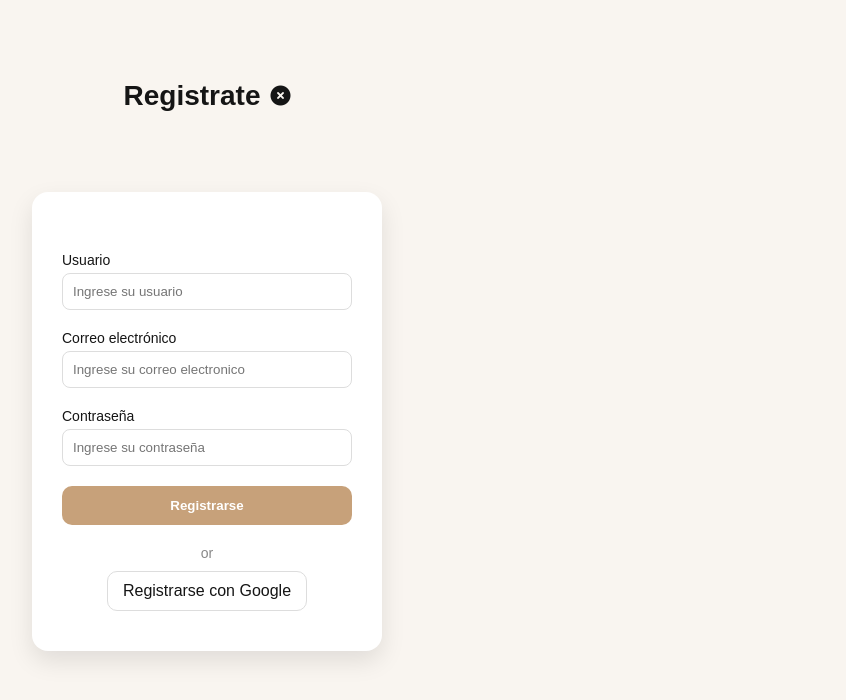
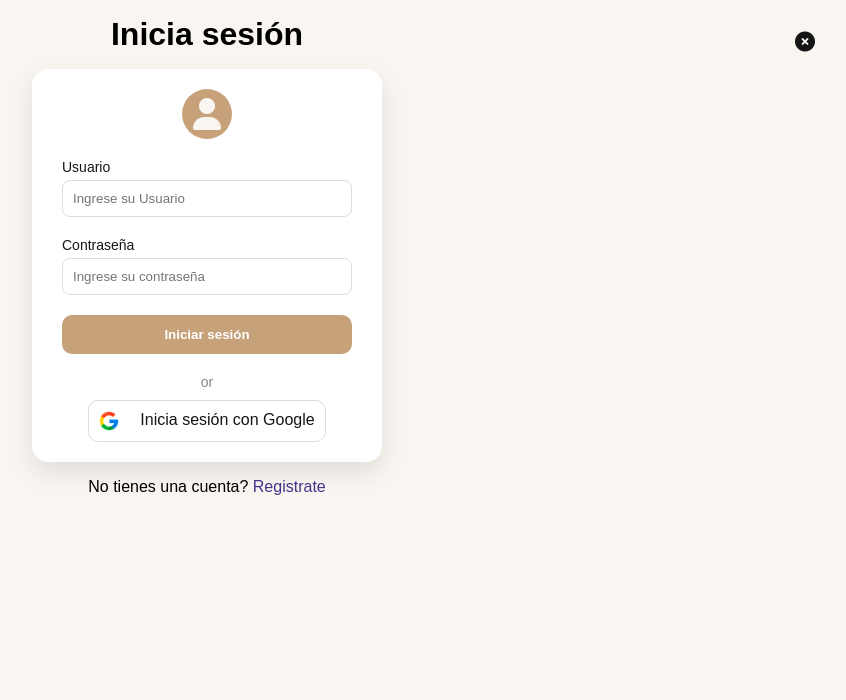
Before and after one commit to LuckMandarina/Cafeteria, a plain HTML site: page Sign-In.html in a window 1280 px wide. Shown: the whole page, without its empty margins (433-1279 px from the left). Drawn offline with Linux system fonts and the light colour scheme.

Commit message:
Inicio de sesion y registro

```diff
--- a/Sign-In.html
+++ b/Sign-In.html
@@ -12,20 +12,20 @@
 </head>
 
 <body class="Sign-in-body">
+    <div class="go-back">
+        <a href="/index.html">
+            <i class="fa-solid fa-circle-xmark"></i>
+        </a>
+    </div>
     <header class="backbuttom">
-        <div class="go-back">
-            <a href="/index.html">
-
-                <h1>Registrate</h1>
-                <i class="fa-solid fa-circle-xmark"></i>
-            </a>
-        </div>
+        <h1>Inicia sesión</h1>
     </header>
 
     <div class="conteiner-sign-in">
 
         <div class="sign-in-header">
             <!-- Icono -->
+            <i class="fa-solid fa-user"></i>
         </div>
 
         <div class="sign-in-form-section">
@@ -34,12 +34,7 @@
 
                 <div class="form-group">
                     <label for="username">Usuario</label>
-                    <input type="text" id="username" name="username" placeholder="Ingrese su usuario" required>
-                </div>
-
-                <div class="form-group">
-                    <label for="email" data-lang="es">Correo electrónico</label>
-                    <input type="email" id="email" name="email" placeholder="Ingrese su correo electronico" required>
+                    <input type="text" id="username" name="username" placeholder="Ingrese su Usuario" required>
                 </div>
 
                 <div class="form-group">
@@ -50,7 +45,7 @@
 
 
 
-                <button type="submit" class="btn-enviar" id="btn-enviar">Registrarse</button>
+                <button type="submit" class="btn-enviar" id="btn-enviar">Iniciar sesión</button>
 
             </form>
 
@@ -58,54 +53,38 @@
 
         <div class="sign-in-with">
             <span class="sign-in-divider">or</span>
-            <a href="#" class="google">Registrarse con Google</a>
+            <a href="#" class="google"><img src="/img/googleiconregisterlogin.png" alt="Google">
+                <p>Inicia sesión con Google</p>
+            </a>
         </div>
     </div>
 
     <div class="Sign-In">
-        <a href="#" class="Sign-in-option"></a>
+        <p class="Redireccion">No tienes una cuenta? <a href="/Register.html" class="Sign-in-option">Registrate</a></p>
     </div>
 
     <script>
-        function validateLoginForm(email, password) {
-            if (!email || !password) return "Campo obligatorio";
+        // SOLO esto va aquí — es código del navegador
+        document.getElementById('contact-form').addEventListener('submit', async (e) => {
+            e.preventDefault()
+            const username = document.getElementById('username').value.trim()
+            const password = document.getElementById('password').value
 
-            const emailRegex = /^[^\s@]+@[^\s@]+\.[^\s@]+$/;
-            if (!emailRegex.test(email)) return "Email inválido";
+            const response = await fetch('/login', {
+                method: 'POST',
+                headers: { 'Content-Type': 'application/json' },
+                body: JSON.stringify({ username, password })
+            })
 
-            if (password.length < 8) return "Mínimo 8 caracteres";
+            const data = await response.json()
 
-            return null;
-        }
-
-        document.getElementById("contact-form").addEventListener("submit", async function (e) {
-            e.preventDefault();
-
-            const email = document.getElementById("email").value.trim();
-            const password = document.getElementById("password").value;
-            const username = document.getElementById("username").value;
-
-            const error = validateLoginForm(email, password);
-
-            if (error) {
-                alert(error);
-                return;
+            if (response.ok) {
+                window.location.href = '/dashboard'
+            } else {
+                alert(data.error || 'Credenciales incorrectas')
             }
-
-            // 🔥 AQUÍ envías al backend
-            const res = await fetch("http://localhost:3000/register", {
-                method: "POST",
-                headers: {
-                    "Content-Type": "application/json"
-                },
-                body: JSON.stringify({ username, email, password })
-            });
-
-            const result = await res.json();
-            alert(result.message);
-        });
+        })
     </script>
-
 </body>
 
 </html>
--- a/Sign-in.css
+++ b/Sign-in.css
@@ -22,16 +22,17 @@ body.Sign-in-body {
 
 /* Header */
 .backbuttom {
+    position: relative;
     display: flex;
     justify-content: center;
     align-items: center;
-    padding: 5rem 0;
+    padding: 1rem 0;
 }
 
 .go-back a {
-    display: flex;
-    align-items: center;
-    gap: 10px;
+    position: absolute;
+    top: 2rem;
+    right: 2rem;
     text-decoration: none;
     color: var(--dark-color);
     font-size: 14px;
@@ -39,21 +40,45 @@ body.Sign-in-body {
 
 .go-back i {
     font-size: 20px;
+    transition: all 0.4s ease;
+}
+
+.go-back i:hover {
+    transition: all 0.4s ease;
+    transform: translateY(-3px);
 }
 
 /* Contenedor principal */
 .conteiner-sign-in {
     background: white;
-    padding: 40px 30px;
+    padding: 20px 30px;
     border-radius: 16px;
     width: 350px;
-    box-shadow: 0 10px 25px rgba(0,0,0,0.1);
+    box-shadow: 0 10px 25px rgba(0, 0, 0, 0.1);
 }
 
 /* Header */
 .sign-in-header {
-    text-align: center;
+    display: flex;
+    justify-content: center;
+    align-items: center;
     margin-bottom: 20px;
+
+}
+
+.sign-in-header i {
+    color: var(--background-color);
+    font-size: 2rem;
+    /* El círculo */
+    display: flex;
+    align-items: center;
+    justify-content: center;
+
+    width: 50px;          /* tamaño del círculo */
+    height: 50px;
+    border-radius: 50%;   /* ← esto lo convierte en círculo */
+    background-color: var(--primary-color);  /* color del fondo */
+
 }
 
 /* Formulario */
@@ -115,21 +140,51 @@ body.Sign-in-body {
 
 /* Botón Google */
 .google {
-    display: inline-block;
-    padding: 10px 15px;
+    display: flex;
+    justify-self: center;
+    align-self: center;
+    max-width: max-content;
+    padding: 10px;
     border-radius: 10px;
     border: 1px solid #ddd;
     text-decoration: none;
     color: var(--dark-color);
     transition: 0.3s;
+    gap: 1rem;
 }
+
+.google img {
+    float: left;
+    margin-right: 5px;
+    width: 20px;
+    height: 20px;
+    gap: 1rem
+}
+
+.google p {
+    font-size: 1rem;
+}
+
 
 .google:hover {
     background-color: var(--primary-color);
     color: white;
 }
 
+.Sign-In {
+    padding: 1rem 0;
+}
 
+.Sign-In a {
+    text-decoration: none;
+    transition: all 0.3s ease;
+    color: #43338a;
+}
+
+.Sign-In a:hover {
+    transition: all 0.3s ease;
+    color: #4d33c2;
+}
 
 
 /* ********************************** */
```
Also changed, not shown: Backend/server.js (+27 -0 lines), Register.html (added, +111 -0 lines), index.html (+1 -1 lines), img/googleiconregisterlogin.png (added).
